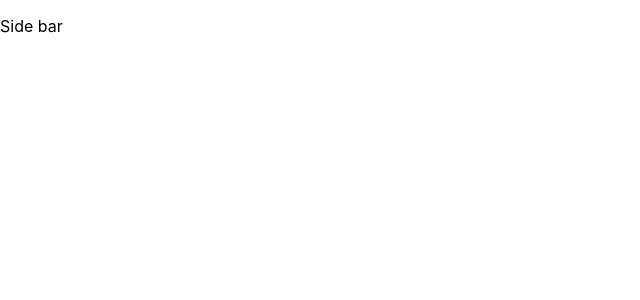
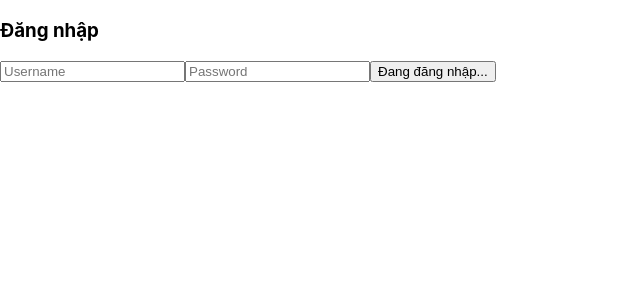
Before and after one commit to kienpham2k1/Clinic-Management-System, a React (Create React App) app: page / in a window 1280 px wide. Shown: the top 300 px of the page, without its empty margins (0-640 px from the left). Built offline with nearby package versions, Linux system fonts and the light colour scheme.

Commit message:
add profile slic && update suth slice

```diff
--- a/src/features/auth/authSlice.ts
+++ b/src/features/auth/authSlice.ts
@@ -1,49 +1,30 @@
-import { createSlice } from '@reduxjs/toolkit';
-import { UserProfile } from '../../types/user';
-interface AuthState {
-  user: null | UserProfile,
-  token: null | string,
-  isAuthenticated: boolean,
-  loading: boolean,
-  error: any,
+import { createSlice, PayloadAction } from '@reduxjs/toolkit';
+import { LoginResponse } from '../../types/login';
+
+export interface AuthState {
+  accessToken: string | null;
+  isAuthenticated: boolean;
 }
 
 const initialState: AuthState = {
-  user: null,
-  token: null,
+  accessToken: null,
   isAuthenticated: false,
-  loading: false,
-  error: null,
 };
 
-const authSlice = createSlice({
-  name: 'auth',
+export const authSlice = createSlice({
+  name: "auth",
   initialState,
   reducers: {
-    logout(state) {
-      state.user = null;
-      state.token = null;
+    login: (state, action: PayloadAction<LoginResponse>) => {
+      state.isAuthenticated = true;
+      state.accessToken = action.payload.accessToken;
+    },
+    logout: (state) => {
       state.isAuthenticated = false;
+      state.accessToken = "";
     },
   },
-  // extraReducers: (builder) => {
-  //   builder
-  //     .addCase(login.pending, (state) => {
-  //       state.loading = true;
-  //       state.error = null;
-  //     })
-  //     .addCase(login.fulfilled, (state, action) => {
-  //       state.user = action.payload.user;
-  //       state.token = action.payload.token;
-  //       state.isAuthenticated = true;
-  //       state.loading = false;
-  //     })
-  //     .addCase(login.rejected, (state, action) => {
-  //       state.error = action.payload as string;
-  //       state.loading = false;
-  //     });
-  // },
 });
 
-export const { logout } = authSlice.actions;
+export const { login, logout } = authSlice.actions;
 export default authSlice.reducer;
--- /dev/null
+++ b/src/features/profile/profileSlice.ts
@@ -0,0 +1,41 @@
+import { createSlice } from '@reduxjs/toolkit';
+import { UserProfile } from '../../types/user';
+
+export interface ProfileState {
+    loading: boolean;
+    userProfile: UserProfile;
+}
+
+const initialState: ProfileState = {
+    loading: true,
+    userProfile: {
+        id: null,
+        profileImage: null,
+        firstName: null,
+        lastName: null,
+        email: null,
+        phoneNumber: null,
+    }
+};
+
+export const profileSlice = createSlice({
+    name: "profile",
+    initialState,
+    reducers: {
+        loading: (state) => {
+            state.loading = !state.loading
+        },
+        fetchProfile: (state, action) => {
+            state.userProfile = action.payload
+        },
+        updateProfile: (state, action) => {
+            state.userProfile = action.payload
+        },
+        removeProfile: (state, action) => {
+            state.userProfile = action.payload
+        },
+    },
+});
+
+export const { loading, fetchProfile, updateProfile, removeProfile } = profileSlice.actions;
+export default profileSlice.reducer;
--- /dev/null
+++ b/src/pages/Login.tsx
@@ -0,0 +1,67 @@
+// src/features/auth/LoginForm.tsx
+import { useDispatch, useSelector } from 'react-redux';
+
+import { useState } from 'react';
+import { login, logout } from '../features/auth/authSlice';
+import { AppDispatch, RootState } from '../store';
+import { fetchProfile, loading } from '../features/profile/profileSlice';
+
+export default function LoginForm() {
+    const dispatch = useDispatch<AppDispatch>();
+    const auth = useSelector((state: RootState) => state.auth);
+    const profile = useSelector((state: RootState) => state.profile);
+
+    const [username, setUsername] = useState('');
+    const [password, setPassword] = useState('');
+
+    const handleLogin = () => {
+        dispatch(login({
+            accessToken: "fake_token",
+            refreshToken: "fakeToken"
+        }));
+        dispatch((loading()))
+        dispatch(fetchProfile({
+            id: "1",
+            profileImage: null,
+            firstName: "Kien",
+            lastName: "Pham",
+            email: "kienpt32@mail.com",
+            phoneNumber: "123",
+        }))
+    };
+
+    const handleLogout = () => {
+        dispatch(logout());
+    };
+
+    return (
+        <div>
+            {auth.isAuthenticated ? (
+                <div>
+                    {JSON.stringify(profile.loading).toString()}
+                    <h3>Xin chào, {profile.userProfile?.firstName}</h3>
+                    <button onClick={handleLogout}>Đăng xuất</button>
+                </div>
+            ) : (
+                <div>
+                    <h3>Đăng nhập</h3>
+                    <input
+                        placeholder="Username"
+                        value={username}
+                        onChange={(e) => setUsername(e.target.value)}
+                    />
+                    <input
+                        placeholder="Password"
+                        type="password"
+                        value={password}
+                        onChange={(e) => setPassword(e.target.value)}
+                    />
+                    <button onClick={handleLogin}  >
+                        {profile.loading ? 'Đang đăng nhập...' : 'Đăng nhập'}
+                    </button>
+                    {/* {auth.error && <p style={{ color: 'red' }}>{auth.error}</p>} */}
+                </div>
+            )}
+        </div>
+    );
+}
--- a/src/routes/index.tsx
+++ b/src/routes/index.tsx
@@ -4,6 +4,7 @@ import {
 import Home from "../pages/Home";
 import About from "../pages/About";
 import Default from "../layouts/Default";
+import LoginForm from "../pages/Login";
 
 let router = createBrowserRouter([
     {
@@ -14,7 +15,7 @@ let router = createBrowserRouter([
             {
                 index: true,
                 loader: () => (console.log("loader path: /2")),
-                element: <Default />
+                element: <LoginForm />
             },
             {
                 path: "about",
--- a/src/store/index.ts
+++ b/src/store/index.ts
@@ -1,7 +1,8 @@
 // src/app/store.ts
 import { combineReducers, configureStore } from '@reduxjs/toolkit';
 import authReducer from '../features/auth/authSlice';
-import themeReducer from '../features/theme/themeSlice';
+import profileReducer from '../features/profile/profileSlice';
+import themeReducer from '../features/setting/settingSlice';
 
 import { persistStore, persistReducer } from 'redux-persist'
 import storage from 'redux-persist/lib/storage'
@@ -14,6 +15,7 @@ const persistConfig = {
 
 const rootReducer = combineReducers({
     auth: authReducer,
+    profile: profileReducer,
     theme: themeReducer,
 });
 
--- /dev/null
+++ b/src/types/login.d.ts
@@ -0,0 +1,4 @@
+export interface LoginResponse {
+  accessToken: string,
+  refreshToken: string
+}
```
Also changed, not shown: src/store/settings/actions.ts (added, +25 -0 lines), src/types/user.d.ts (+6 -6 lines), src/features/setting/settingSlice.ts (renamed from src/features/theme/themeSlice.ts).
